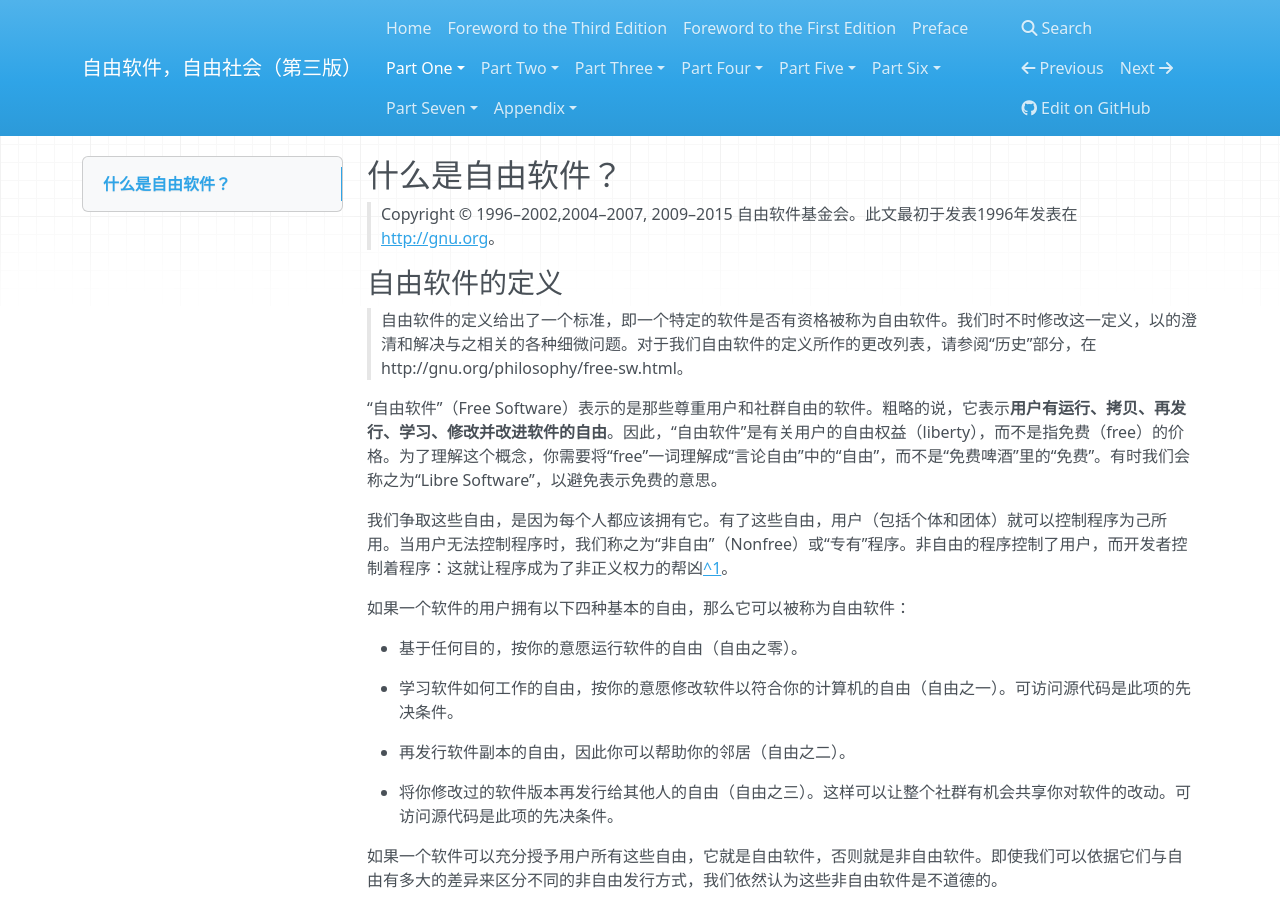
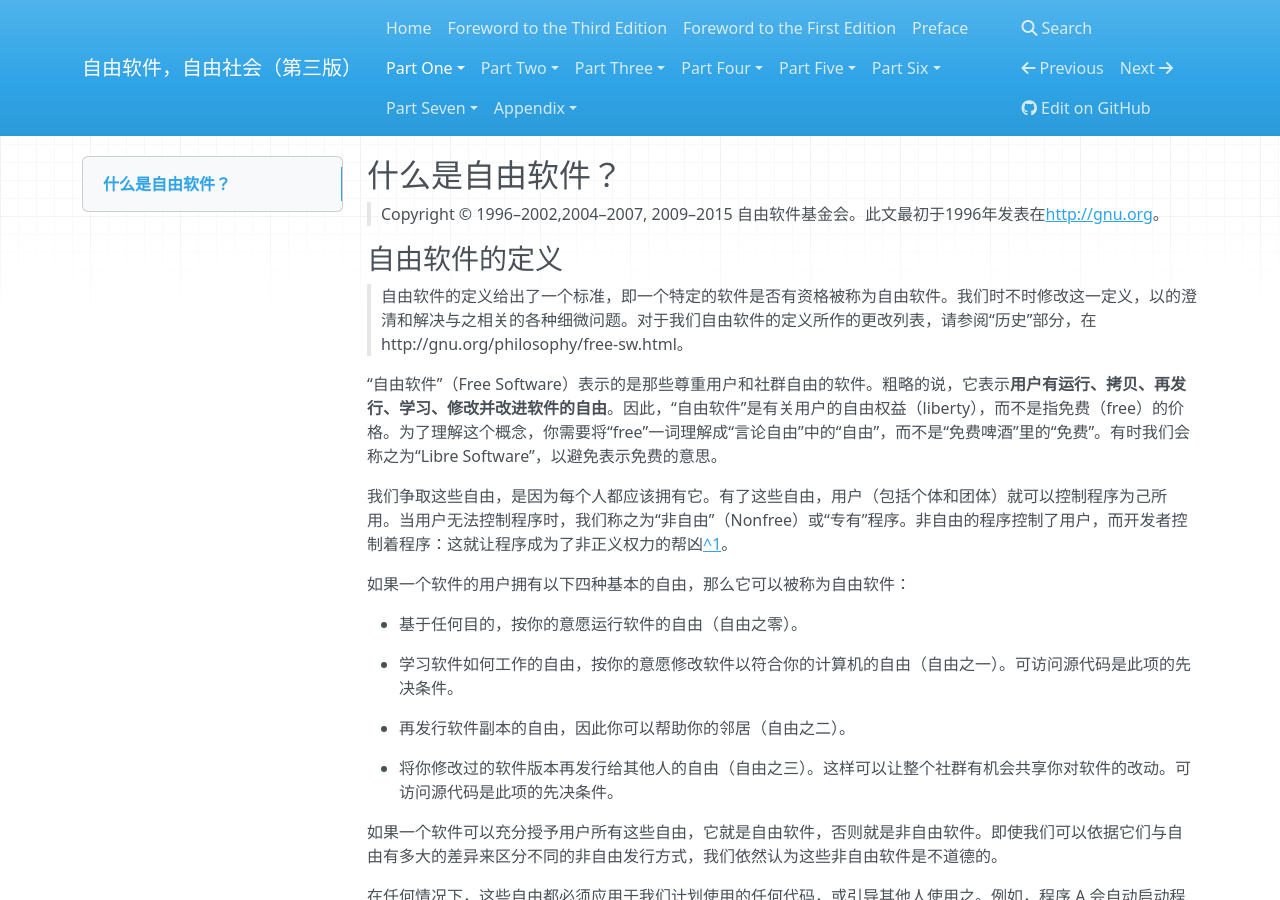
Before and after one commit to beijinglug/fsfs-zh, an MkDocs documentation site: the page built from docs/free-sw.md, in a window 1280 px wide and 900 px high. Built offline with MkDocs 1.6.1, drawn with Linux system fonts in a browser that asks for light colours; nearby versions of some CDN libraries; old or Windows-style settings are respelled for this version of MkDocs.

Commit message:
update free-sw

```diff
--- a/docs/free-sw.md
+++ b/docs/free-sw.md
@@ -1,6 +1,6 @@
 ## 什么是自由软件？
 
-> Copyright © 1996–2002,2004–2007, 2009–2015 自由软件基金会。此文最初于发表1996年发表在<http://gnu.org>。
+> Copyright © 1996–2002,2004–2007, 2009–2015 自由软件基金会。此文最初于1996年发表在<http://gnu.org>。
 
 ### 自由软件的定义
 
```
